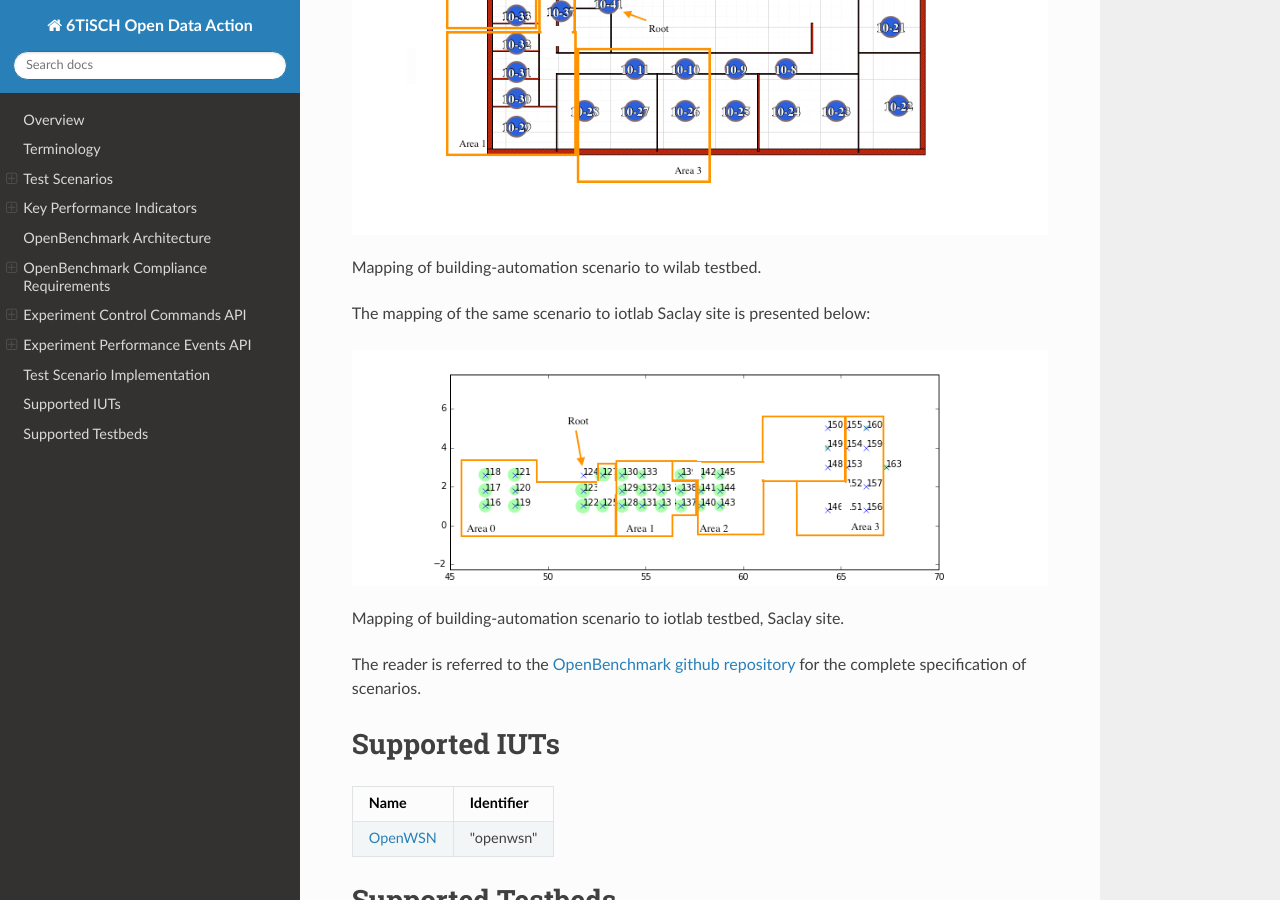
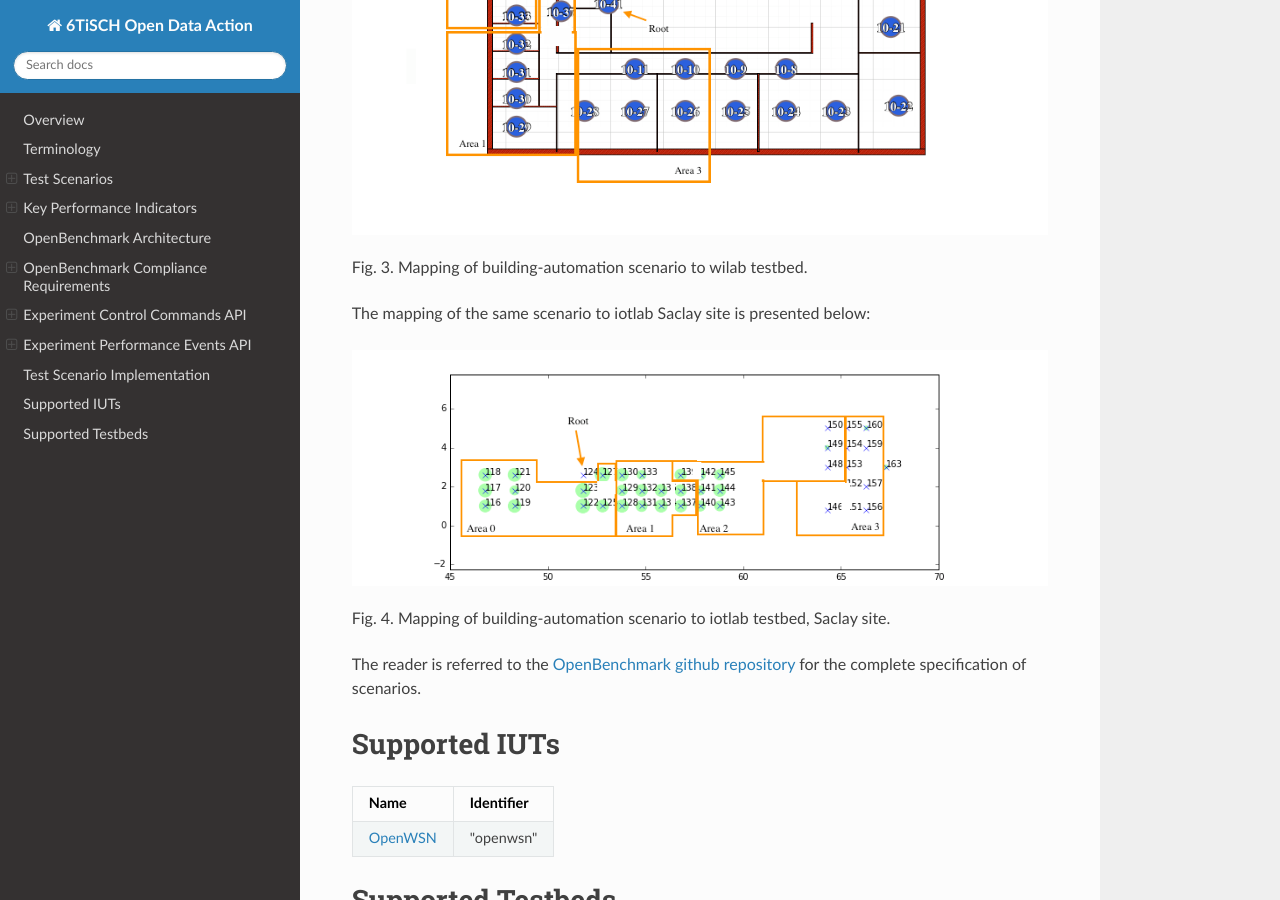
Before and after one commit to openwsn-berkeley/openbenchmark, a Sphinx documentation site: the page built from docs/source/index.md, in a window 1280 px wide and 900 px high, scrolled down 24430 px. Built offline with Sphinx 7.4.7 and the Read the Docs theme 2.0.0, drawn with Linux system fonts in a browser that asks for light colours; some of the changed text lies outside the part shown.

Commit message:
Issue #25: Caption indent and numbering.

```diff
--- a/docs/source/index.md
+++ b/docs/source/index.md
@@ -8,8 +8,8 @@
 
 
 <figure>
-  <p align="center"><img src="_static/overview.png"></p>
-  <figcaption>Overview of OpenBenchmark functionality.</figcaption>
+  <p align="center"><img src="_static/overview.png">
+  <figcaption>Fig. 1. Overview of OpenBenchmark functionality.</figcaption></p>
 </figure>
 
 See [Terminology](#terminology) for the definition of terms used in this documentation.
@@ -277,8 +277,8 @@
 # OpenBenchmark Architecture
 
 <figure>
-  <p align="center"><img src="_static/architecture.png"></p>
-  <figcaption>OpenBenchmark software architecture. SUT is composed of IUTs and the Network Gateway.</figcaption>
+  <p align="center"><img src="_static/architecture.png">
+  <figcaption>Fig. 2. OpenBenchmark software architecture. SUT is composed of IUTs and the Network Gateway.</figcaption></p>
 </figure>
 
 The OpenBenchmark consists of following components:
@@ -1071,15 +1071,15 @@
 The following figure depicts the mapping of the building-automation scenario to wilab resources, and the separation of logical areas:
 
 <figure>
-  <p align="center"><img src="_static/scenario-building-wilabt.png"></p>
-  <figcaption>Mapping of building-automation scenario to wilab testbed.</figcaption>
+  <p align="center"><img src="_static/scenario-building-wilabt.png">
+  <figcaption>Fig. 3. Mapping of building-automation scenario to wilab testbed.</figcaption></p>
 </figure>
 
 The mapping of the same scenario to iotlab Saclay site is presented below:
 
 <figure>
-  <p align="center"><img src="_static/scenario-building-iotlab.png"></p>
-  <figcaption>Mapping of building-automation scenario to iotlab testbed, Saclay site.</figcaption>
+  <p align="center"><img src="_static/scenario-building-iotlab.png">
+  <figcaption>Fig. 4. Mapping of building-automation scenario to iotlab testbed, Saclay site.</figcaption></p>
 </figure>
 
 The reader is referred to the [OpenBenchmark github repository](https://github.com/openwsn-berkeley/openbenchmark) for the complete specification of scenarios.
```
